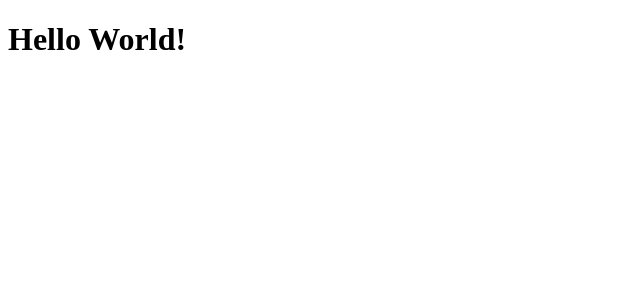
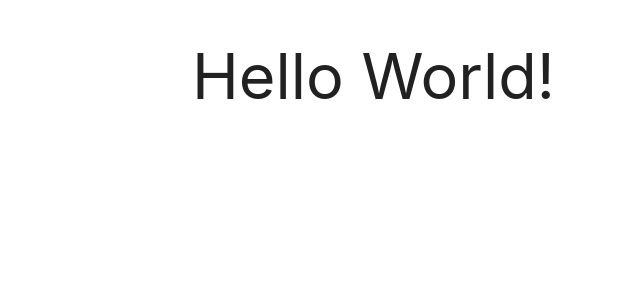
Before and after one commit to Rim4i4ok/short-url, a React (Create React App) app in the folder client/: page / in a window 1280 px wide. Shown: the top 300 px of the page, without its empty margins (0-640 px from the left). Built offline with nearby package versions, Linux system fonts and the light colour scheme.

Commit message:
materialize css

```diff
--- a/client/package.json
+++ b/client/package.json
@@ -6,6 +6,7 @@
     "@testing-library/jest-dom": "^4.2.4",
     "@testing-library/react": "^9.3.2",
     "@testing-library/user-event": "^7.1.2",
+    "materialize-css": "^1.0.0-rc.2",
     "react": "^16.12.0",
     "react-dom": "^16.12.0",
     "react-scripts": "3.3.0"
--- a/client/src/App.js
+++ b/client/src/App.js
@@ -1,8 +1,9 @@
 import React from "react";
+import "materialize-css";
 
 function App() {
 	return (
-		<div>
+		<div className="container">
 			<h1>Hello World!</h1>
 		</div>
 	);
--- a/client/src/index.css
+++ b/client/src/index.css
@@ -0,0 +1 @@
+@import '~materialize-css/dist/css/materialize.min.css';;
```
Also changed, not shown: 1 other file (tests, documents, lock files or other folders).
